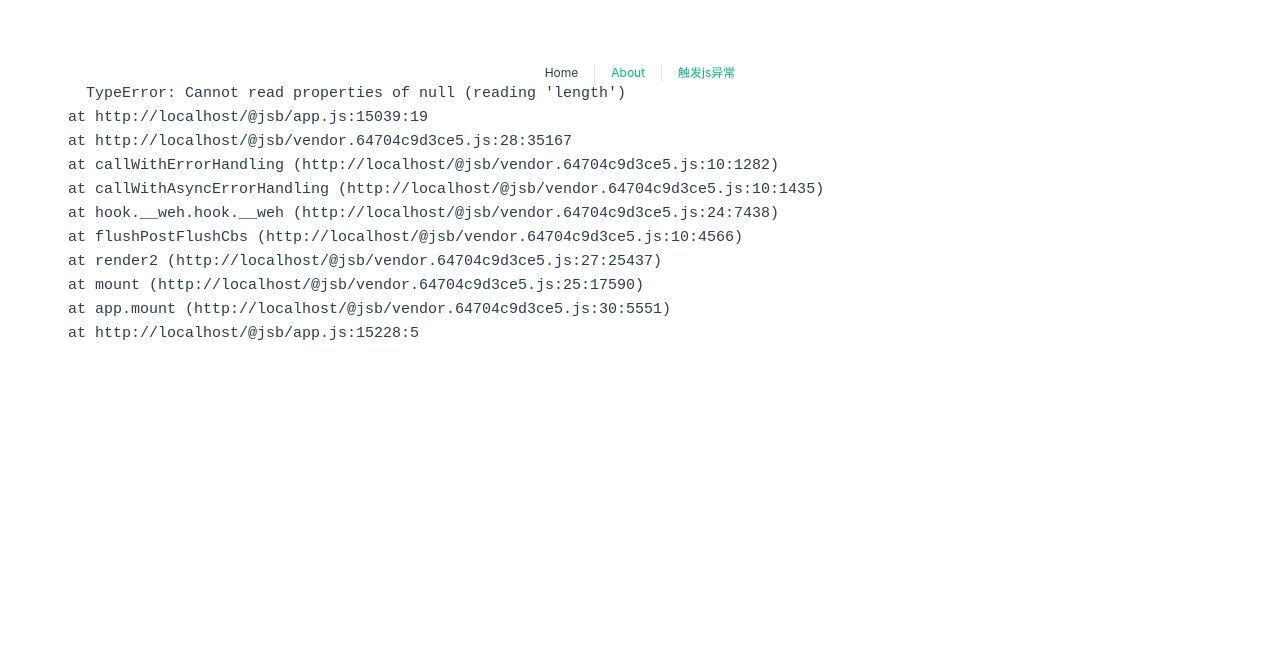
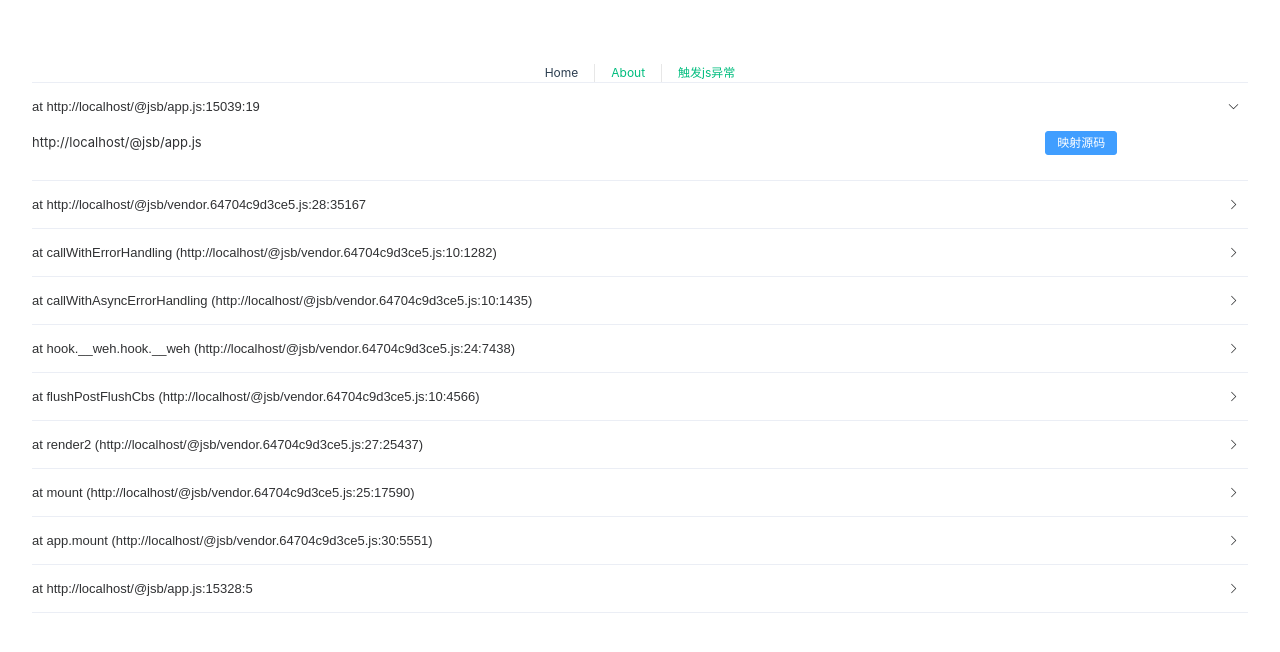
Before and after one commit to webopenfathers/sourceMap-demo, a Vue app: page /#/ in a window 1280 px wide. Shown: the top 652 px of the page. Built offline with nearby package versions, Linux system fonts and the light colour scheme.

Commit message:
2024 6-22 20:04 改造错误定位页面的逻辑

```diff
--- a/src/views/HomeView.vue
+++ b/src/views/HomeView.vue
@@ -1,9 +1,32 @@
+<template>
+  <div v-if="isError">
+    <el-collapse v-model="activeName" accordion>
+      <el-collapse-item
+        v-for="(item, index) in js_error.stack_frames"
+        :key="index"
+        :title="item.source"
+        :name="index"
+      >
+        <el-row>
+          <el-col :span="20">
+            <div>{{ item.fileName }}</div>
+          </el-col>
+          <el-col :span="4">
+            <el-button type="primary" size="small" @click="openDialog(item, index)">
+              映射源码
+            </el-button>
+          </el-col>
+        </el-row>
+      </el-collapse-item>
+    </el-collapse>
+  </div>
+</template>
 <script setup lang="ts">
 import { onMounted, ref } from 'vue'
-import { log } from 'util'
 
 let js_error = ref<any>([])
 let isError = ref(false)
+let activeName = ref(0)
 
 onMounted(() => {
   try {
@@ -16,12 +39,6 @@ onMounted(() => {
     console.log(error)
   }
 })
+
+const openDialog = () => {}
 </script>
-
-<template>
-  <div v-if="isError">
-    <pre>
-      {{ js_error.stack }}
-    </pre>
-  </div>
-</template>
```
